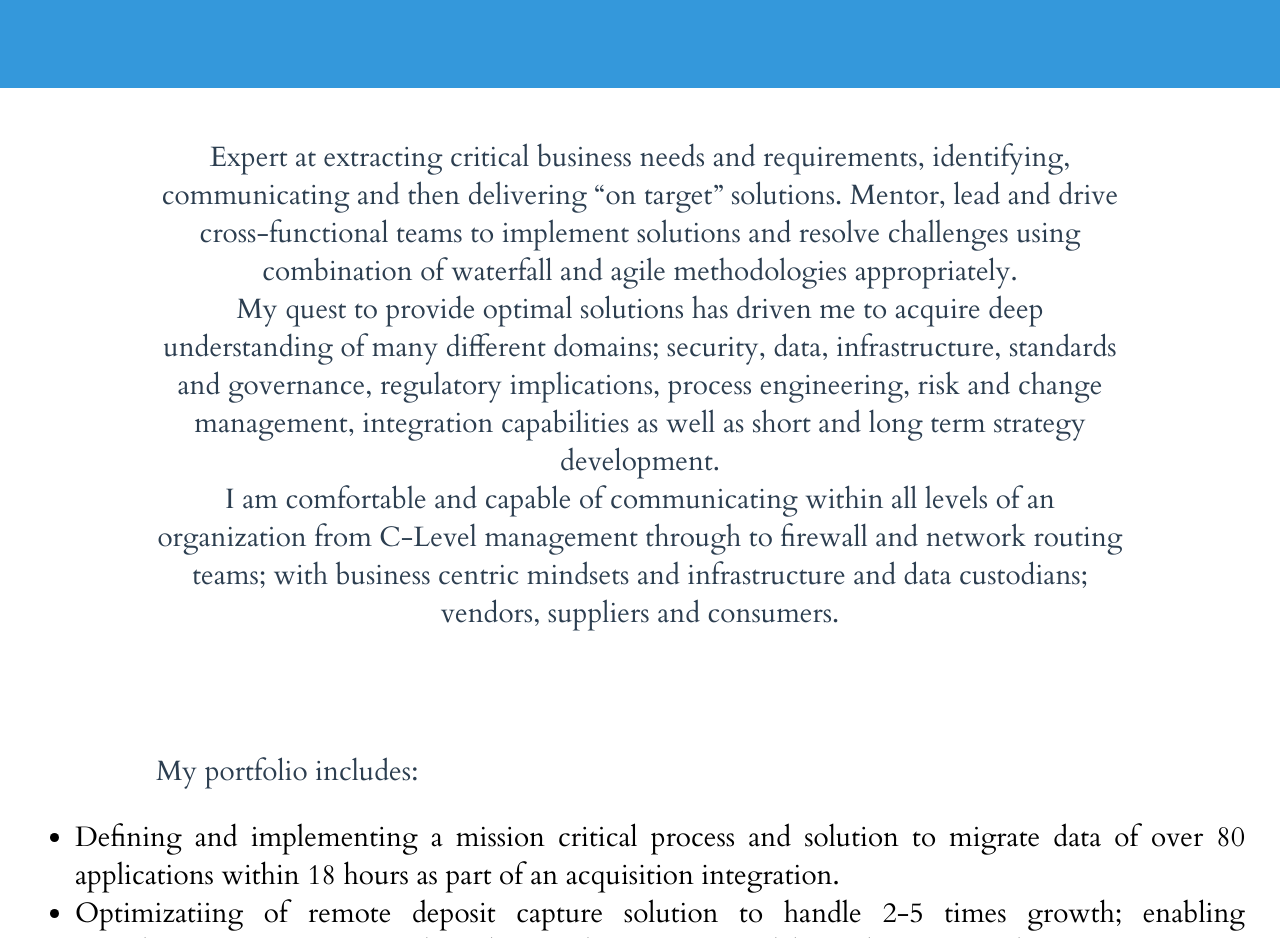
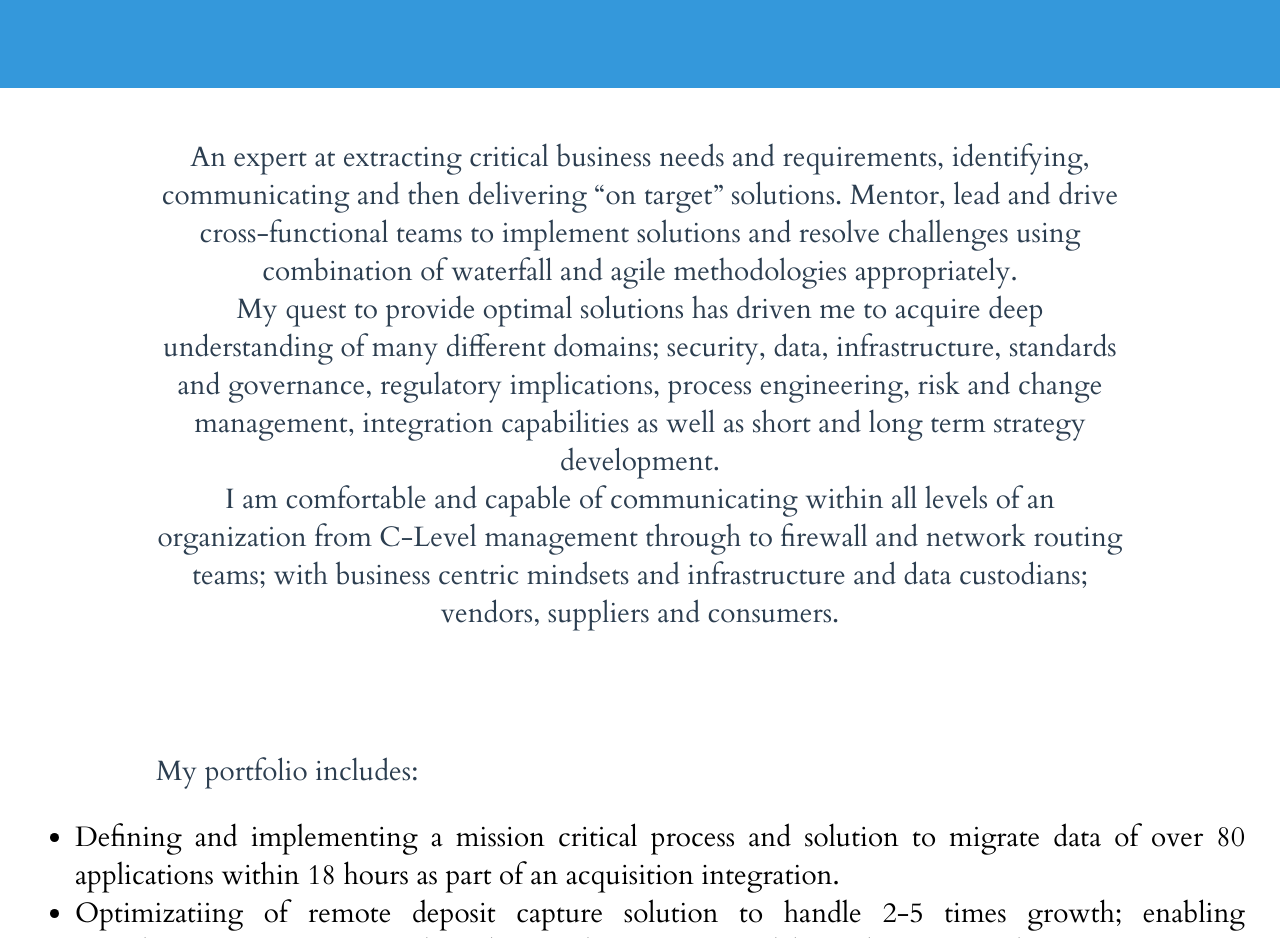
Before and after one commit to DougG-SI5/my-portfolio, a React app: page index.html in a window 1280 px wide. Shown: the part 1540-2478 px from the top of the page. Built offline with nearby package versions, Linux system fonts and the light colour scheme.

Commit message:
Updated index.html

```diff
--- a/index.html
+++ b/index.html
@@ -63,7 +63,7 @@
 
     <section class="section section--alignCentered section--description">
       <p class="color--darkgrey section__description">
-        Expert at extracting critical business needs and requirements, identifying, communicating and then delivering “on target” solutions.  Mentor, lead and drive cross-functional teams to implement solutions and resolve challenges using combination of waterfall and agile methodologies appropriately.
+        An expert at extracting critical business needs and requirements, identifying, communicating and then delivering “on target” solutions.  Mentor, lead and drive cross-functional teams to implement solutions and resolve challenges using combination of waterfall and agile methodologies appropriately.
         <br>
         My quest to provide optimal solutions has driven me to acquire deep understanding of many different domains; security, data, infrastructure, standards and governance, regulatory implications, process engineering, risk and change management, integration capabilities as well as short and long term strategy development.
         <br>
```
